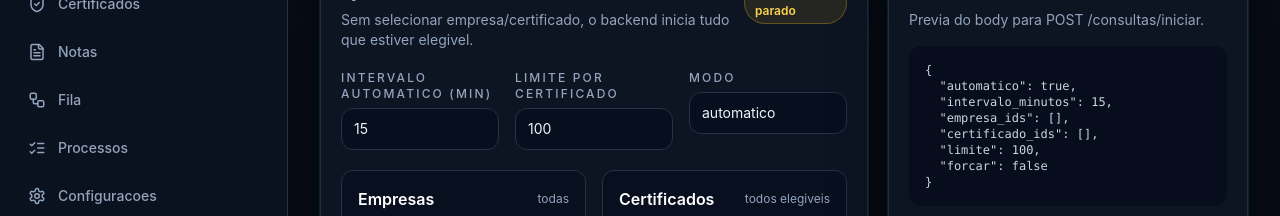
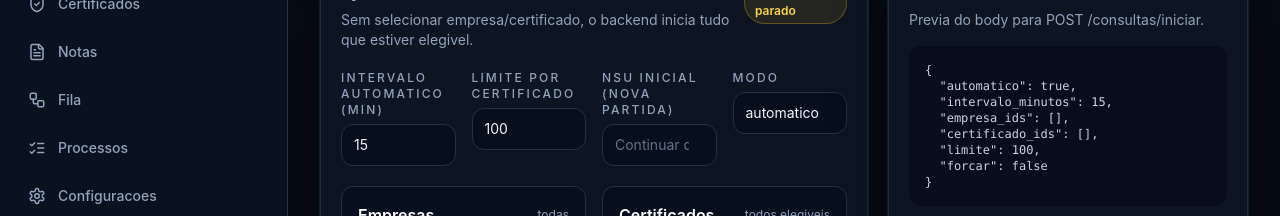
Before and after one commit to kaiofhellypedias04-hue/Frontend-Portal-NSU, a React (Vite) app: page /motor-adn in a window 1280 px wide. Both pictures are taken after typing "Sample" into the empty fields and a click on the button "Entrar no portal". Shown: the part 414-630 px from the top of the page. Built offline with nearby package versions, Linux system fonts and the light colour scheme; no server answers.

Commit message:
Adiciona NSU inicial ao Motor ADN

```diff
--- a/src/components/live/StartConsultasButton.tsx
+++ b/src/components/live/StartConsultasButton.tsx
@@ -10,13 +10,13 @@ export function StartConsultasButton({ automaticoAtivo, disabled }: { automatico
   const successMessage = iniciar.isSuccess
     ? 'Motor ADN ativado: XML, PDF e importacao continuam ate desativar.'
     : desativar.isSuccess
-      ? 'Motor ADN desativado. Pendentes foram cancelados.'
+      ? 'Motor ADN desativado. Processos pendentes e em andamento foram cancelados.'
       : null;
 
   return (
     <div className="flex flex-col items-start gap-2 sm:items-end">
       {automaticoAtivo ? (
-        <Button variant="danger" onClick={() => desativar.mutate({ cancelar_pendentes: true, cancelar_rodando: false })} disabled={disabled || isPending}>
+        <Button variant="danger" onClick={() => desativar.mutate({ cancelar_pendentes: true, cancelar_rodando: true })} disabled={disabled || isPending}>
           {desativar.isPending ? <Loader2 className="animate-spin" size={16} /> : <PowerOff size={16} />}
           Desativar consultas
         </Button>
--- a/src/pages/MotorAdn.tsx
+++ b/src/pages/MotorAdn.tsx
@@ -31,6 +31,7 @@ export function MotorAdn() {
   const [certificadoIds, setCertificadoIds] = useState<number[]>([]);
   const [intervaloMinutos, setIntervaloMinutos] = useState('15');
   const [limite, setLimite] = useState('100');
+  const [nsuInicio, setNsuInicio] = useState('');
   const [forcar, setForcar] = useState(false);
 
   const certificadosFiltrados = useMemo(() => {
@@ -44,6 +45,7 @@ export function MotorAdn() {
       intervalo_minutos: numericValue(intervaloMinutos) || 15,
       empresa_ids: empresaIds,
       certificado_ids: certificadoIds,
+      nsu_inicio: numericValue(nsuInicio),
       limite: numericValue(limite),
       forcar,
     };
@@ -59,6 +61,7 @@ export function MotorAdn() {
     setCertificadoIds([]);
     setIntervaloMinutos('15');
     setLimite('100');
+    setNsuInicio('');
     setForcar(false);
   }
 
@@ -89,7 +92,7 @@ export function MotorAdn() {
           </div>
 
           <form onSubmit={handleSubmit} className="space-y-5">
-            <div className="grid gap-4 md:grid-cols-3">
+            <div className="grid gap-4 md:grid-cols-4">
               <label>
                 <span className="label">Intervalo automatico (min)</span>
                 <input className="field" type="number" min={1} value={intervaloMinutos} onChange={(event) => setIntervaloMinutos(event.target.value)} />
@@ -97,6 +100,10 @@ export function MotorAdn() {
               <label>
                 <span className="label">Limite por certificado</span>
                 <input className="field" type="number" min={1} value={limite} onChange={(event) => setLimite(event.target.value)} />
+              </label>
+              <label>
+                <span className="label">NSU inicial (nova partida)</span>
+                <input className="field" type="number" min={0} value={nsuInicio} onChange={(event) => setNsuInicio(event.target.value)} placeholder="Continuar do atual" />
               </label>
               <label>
                 <span className="label">Modo</span>
@@ -161,7 +168,7 @@ export function MotorAdn() {
                 {iniciar.isPending ? <Loader2 className="animate-spin" size={16} /> : <PlayCircle size={16} />}
                 Iniciar com filtros
               </Button>
-              <Button type="button" variant="danger" onClick={() => desativar.mutate({ cancelar_pendentes: true, cancelar_rodando: false })} disabled={isPending || !live?.automaticoAtivo}>
+              <Button type="button" variant="danger" onClick={() => desativar.mutate({ cancelar_pendentes: true, cancelar_rodando: true })} disabled={isPending || (!live?.automaticoAtivo && !live?.consultando)}>
                 {desativar.isPending ? <Loader2 className="animate-spin" size={16} /> : <PowerOff size={16} />}
                 Desativar
               </Button>
```
